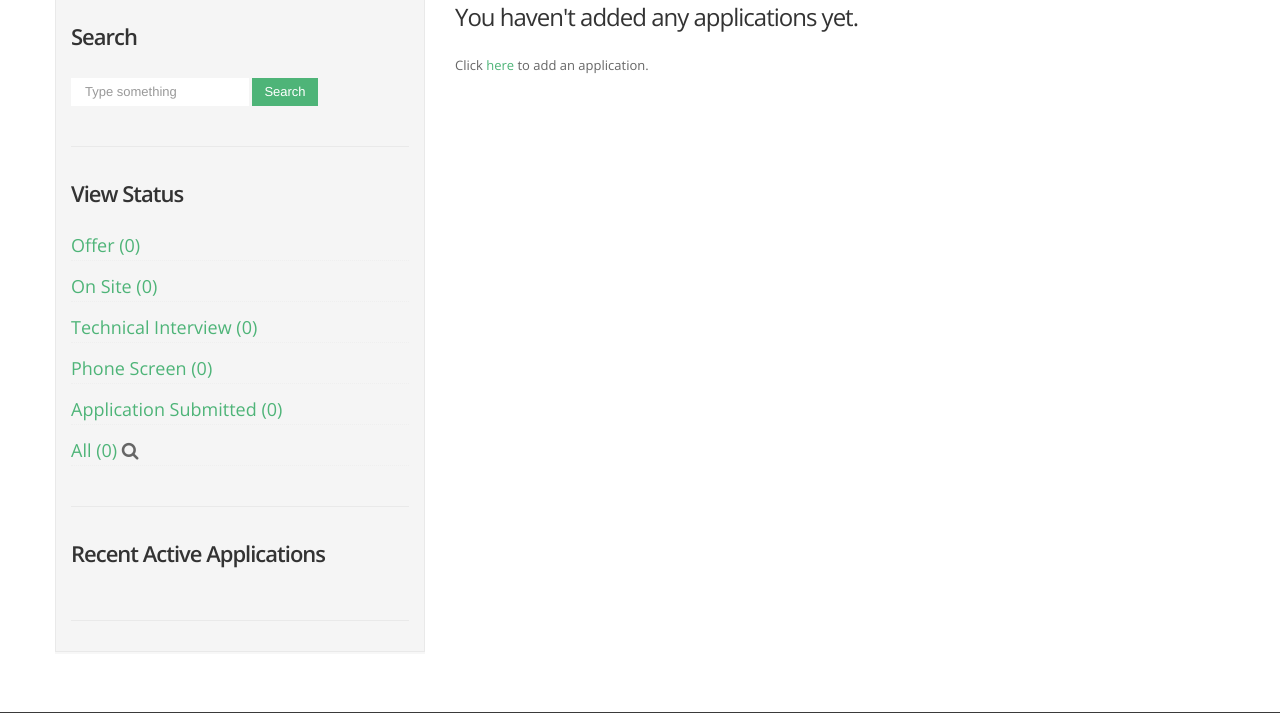
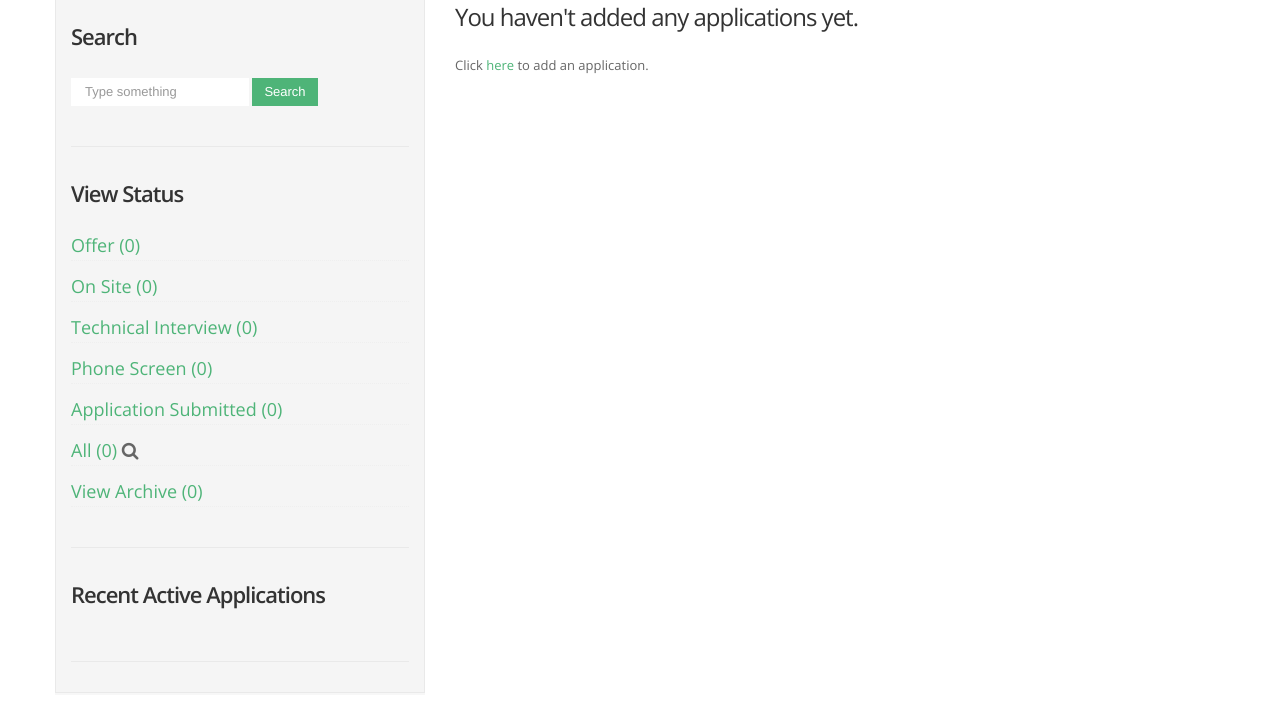
Before and after one commit to Otterwerks/Job-Application-Tracker, a Django app: page /applications/ in a window 1280 px wide. Shown: the part 270-983 px from the top of the page. Run offline with Django 3.2, Linux system fonts and the light colour scheme; the visitor is signed in with stand-in values (Sample User, id 1); data that the repository does not hold is empty; some libraries are stand-ins or nearby versions.

Commit message:
added archive

```diff
--- a/ApplicationTracker/applications/urls.py
+++ b/ApplicationTracker/applications/urls.py
@@ -5,6 +5,7 @@ from . import views
 urlpatterns = [
     path('', views.index, name='applications'),
     path('sort/<status>', views.index, name='application-sort'),
+    path('archive/<int:application_id>', views.archive, name='archive'),
     path('add', views.add, name='application-add'),
     path('<int:application_id>', views.detail, name='detail'),
     path('<int:application_id>/edit', views.edit, name='application-edit'),
--- a/ApplicationTracker/applications/views.py
+++ b/ApplicationTracker/applications/views.py
@@ -62,11 +62,14 @@ def get_icon(event_type):
 @login_required
 def index(request, status='all'):
     all_applications = Application.objects.filter(user=request.user).order_by('-last_updated').annotate(number_of_events=Count('event'), date=Cast('last_updated', DateField()))
+    active_applications = Application.objects.filter(user=request.user, is_active=True).order_by('-last_updated').annotate(number_of_events=Count('event'), date=Cast('last_updated', DateField()))
 
     if status == 'all':
-        applications = all_applications
+        applications = active_applications
+    elif status == 'Archived':
+        applications = Application.objects.filter(user=request.user, is_active=False).order_by('-last_updated').annotate(number_of_events=Count('event'), date=Cast('last_updated', DateField()))
     else:
-        applications = Application.objects.filter(user=request.user, status=status).annotate(number_of_events=Count('event'), date=Cast('last_updated', DateField()))
+        applications = Application.objects.filter(user=request.user, status=status, is_active=True).order_by('-last_updated').annotate(number_of_events=Count('event'), date=Cast('last_updated', DateField()))
 
     status_count = {
         'Job_Offer': 0,
@@ -74,7 +77,8 @@ def index(request, status='all'):
         'Technical_Interview': 0,
         'Phone_Screen': 0,
         'Application_Submitted': 0,
-        'All': len(all_applications)
+        'All': len(active_applications),
+        'Archived': len(all_applications) - len(active_applications),
     }
 
     for app in applications:
@@ -90,7 +94,7 @@ def index(request, status='all'):
             app.recent_event = 'This application has no events'
 
     for application in all_applications:
-        if application.status:
+        if application.status and application.is_active:
             status = application.status.replace(' ', '_')
             status_count[status] += 1
 
@@ -103,6 +107,17 @@ def index(request, status='all'):
     }
 
     return render(request, 'applications/application-list.html', context)
+
+@login_required
+def archive(request, application_id):
+    if request.method == 'POST':
+        application = get_object_or_404(Application, pk=application_id, user=request.user)
+        application.is_active = request.POST['archive']
+        application.save()
+        next = request.POST.get('next', '/')
+        return redirect(next)
+    else:
+        return redirect('applications')
 
 @login_required
 def detail(request, application_id):
--- a/ApplicationTracker/templates/applications/application-list.html
+++ b/ApplicationTracker/templates/applications/application-list.html
@@ -41,6 +41,7 @@
               <li><a href="{% url 'application-sort' 'Phone Screen' %}">Phone Screen ({{ template_data.Phone_Screen }})</a>{% if '/sort/Phone' in request.path %}<span> <i class="icon-search"></i></span>{% endif %}</li>
               <li><a href="{% url 'application-sort' 'Application Submitted' %}">Application Submitted ({{ template_data.Application_Submitted }})</a>{% if '/sort/Application' in request.path %}<span> <i class="icon-search"></i></span>{% endif %}</li>
               <li><a href="{% url 'applications' %}">All ({{ template_data.All }})</a>{% if '/sort/' not in request.path %}<span> <i class="icon-search"></i></span>{% endif %}</li>
+              <li><a href="{% url 'application-sort' 'Archived' %}">View Archive ({{ template_data.Archived }})</a>{% if '/sort/Archived' in request.path %}<span> <i class="icon-search"></i></span>{% endif %}</li>
             </ul>
           </div>
           <div class="widget">
@@ -94,6 +95,12 @@
                 <a href="{% url 'detail' application.id %}" class="btn btn-color btn-rounded">View detail</a>
                 <a href="{% url 'application-edit' application.id %}" class="btn btn-secondary btn-rounded">Edit</a>
                 <a class="btn btn-secondary btn-rounded" data-toggle="modal" data-target="#deleteModal{{ application.id }}">Delete</a>
+                <a class="btn btn-info btn-rounded" href="javascript:{document.getElementById('archive{{ application.id }}').submit()}">{% if application.is_active %}Archive{% else %}Unarchive{% endif %}</a>
+                <form id="archive{{ application.id }}" action="{% url 'archive' application.id %}" method="POST">
+                  {% csrf_token %}
+                  <input type="hidden" name="archive" value="{% if application.is_active %}False{% else %}True{% endif %}">
+                  <input type="hidden" name="next" value="{{ request.path }}">
+                </form>
               </div>
             </div>
           </article>
```
